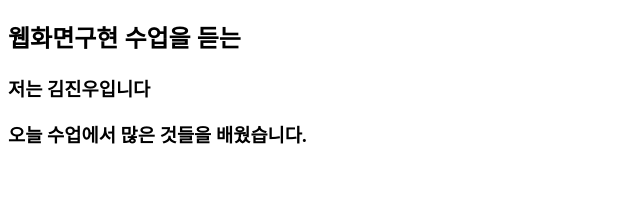
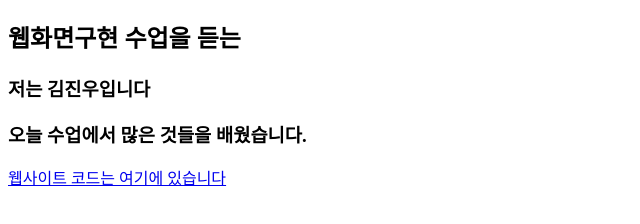
Before and after one commit to zazangkjw/24WEB-0313, a plain HTML site: page index.html in a window 1280 px wide. Shown: the part 70-294 px from the top of the page, without its empty margins (0-640 px from the left). Drawn offline with Linux system fonts and the light colour scheme.

Commit message:
링크 추가

```diff
--- a/index.html
+++ b/index.html
@@ -10,5 +10,6 @@
     <h2>웹화면구현 수업을 듣는</h2>
     <h3>저는 김진우입니다</h3>
     <h3>오늘 수업에서 많은 것들을 배웠습니다.</h3>
+    <a href="https://github.com/zazangkjw/24WEB-0313.git">웹사이트 코드는 여기에 있습니다</a>
 </body>
 </html>
```
